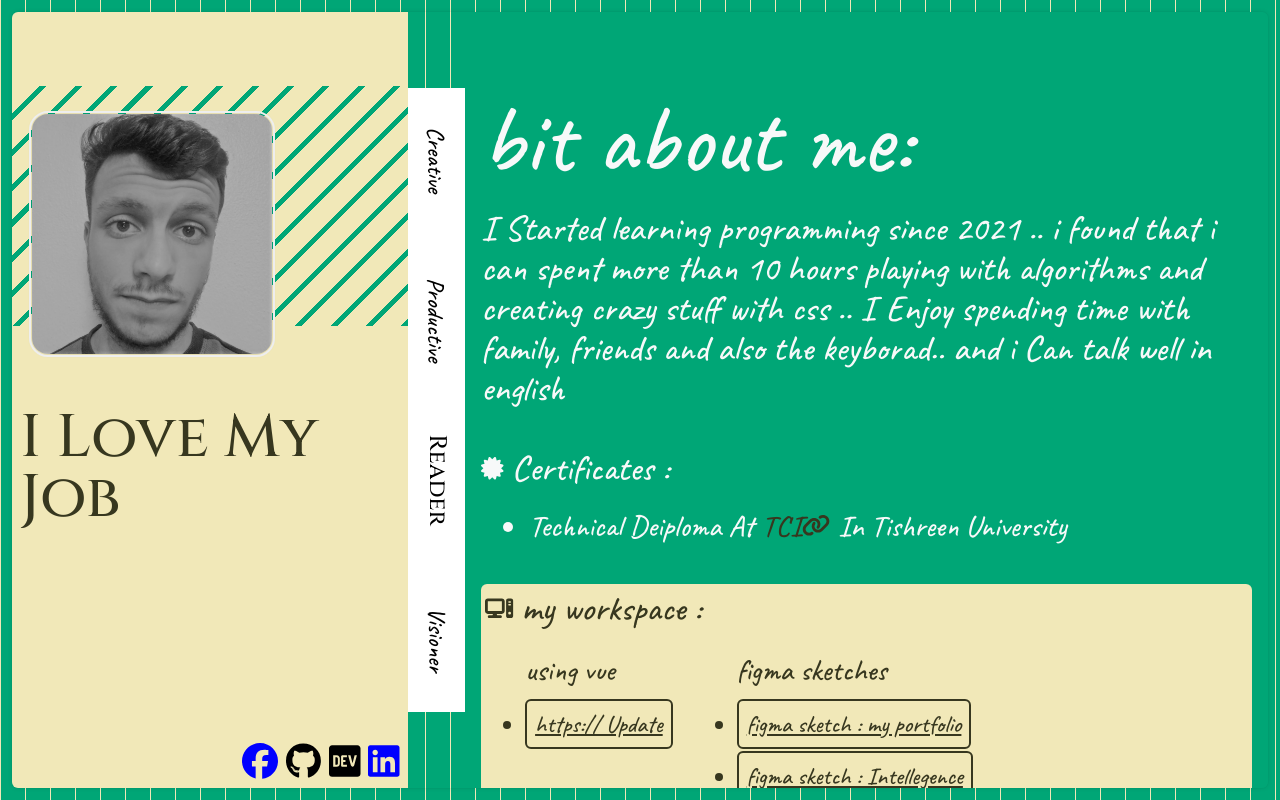
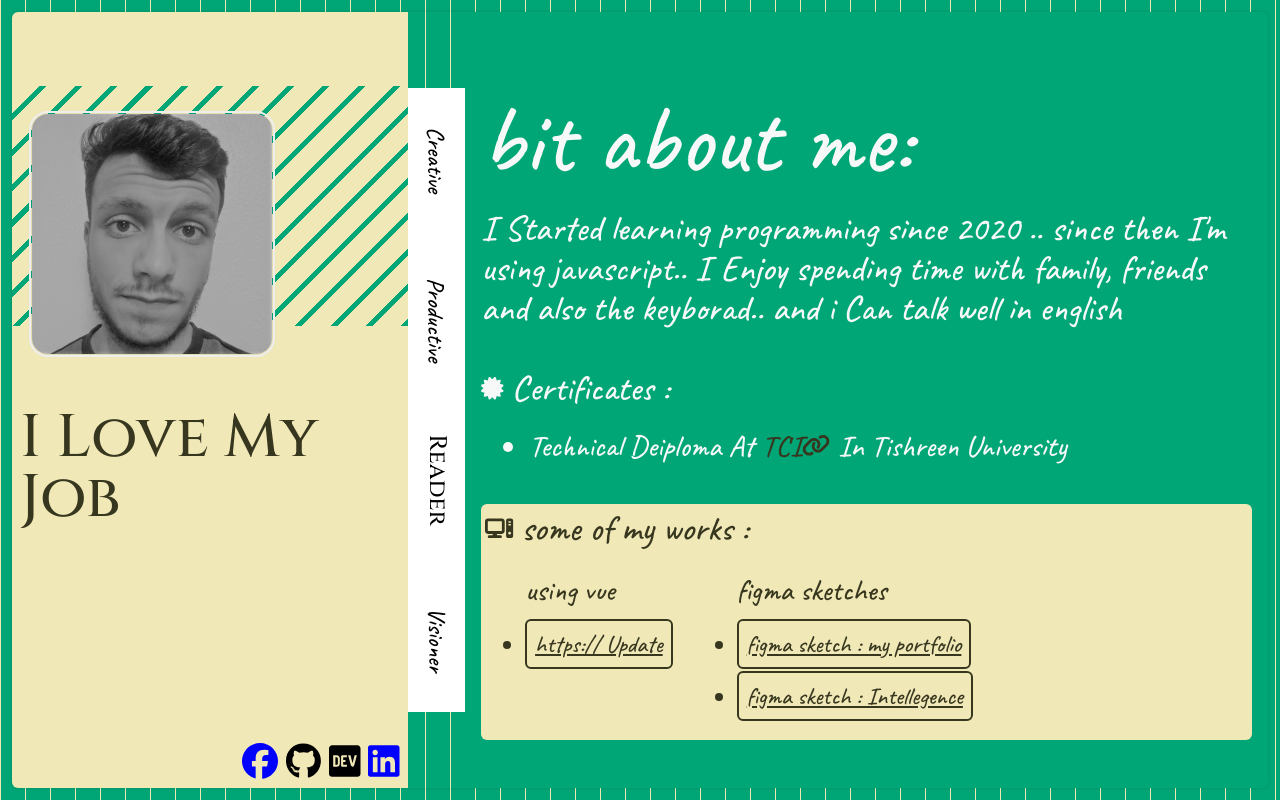
Before and after one commit to AhmadALi-glitch/my-profile, a React (Vite) app: page / in a window 1280 px wide. Built offline with nearby package versions, Linux system fonts and the light colour scheme.

Commit message:
[content]: update about me

```diff
--- a/src/components/AboutMe.tsx
+++ b/src/components/AboutMe.tsx
@@ -10,7 +10,7 @@ export default function() {
 
             <h1 className="text-secondary font-handwritten xsm:text-4xl sm:text-5xl md:text-8xl">bit about me:</h1>
 
-            <div className="text-secondary pt-5 font-handwritten xsm:text-2xl sm:text-3xl md:text-4xl">I Started learning programming since 2021 .. i found that i can spent more than 10 hours playing with algorithms and creating crazy stuff with css .. I Enjoy spending time with family, friends and also the keyborad.. and i Can talk well in english </div>
+            <div className="text-secondary pt-5 font-handwritten xsm:text-2xl sm:text-3xl md:text-4xl">I Started learning programming since 2020 .. since then I'm using javascript.. I Enjoy spending time with family, friends and also the keyborad.. and i Can talk well in english </div>
 
             <div className="text-4xl pb-12  text-secondary font-handwritten">
 
@@ -41,7 +41,7 @@ export default function() {
                 <div className="bg-primary text-primary pt-1 mt-10 pl-1 pb-5 rounded-md">
 
                     <div className="heading flex gap-2 items-center">
-                        <FontAwesomeIcon className="text-primary" size="2xs" icon={faComputer}/> my workspace :
+                        <FontAwesomeIcon className="text-primary" size="2xs" icon={faComputer}/> some of my works :
                     </div>
 
                     <ul className=" list-disc flex flex-wrap text-primary gap-16  rounded-lg pl-10 mt-4 p-2 text-2xl">
```
